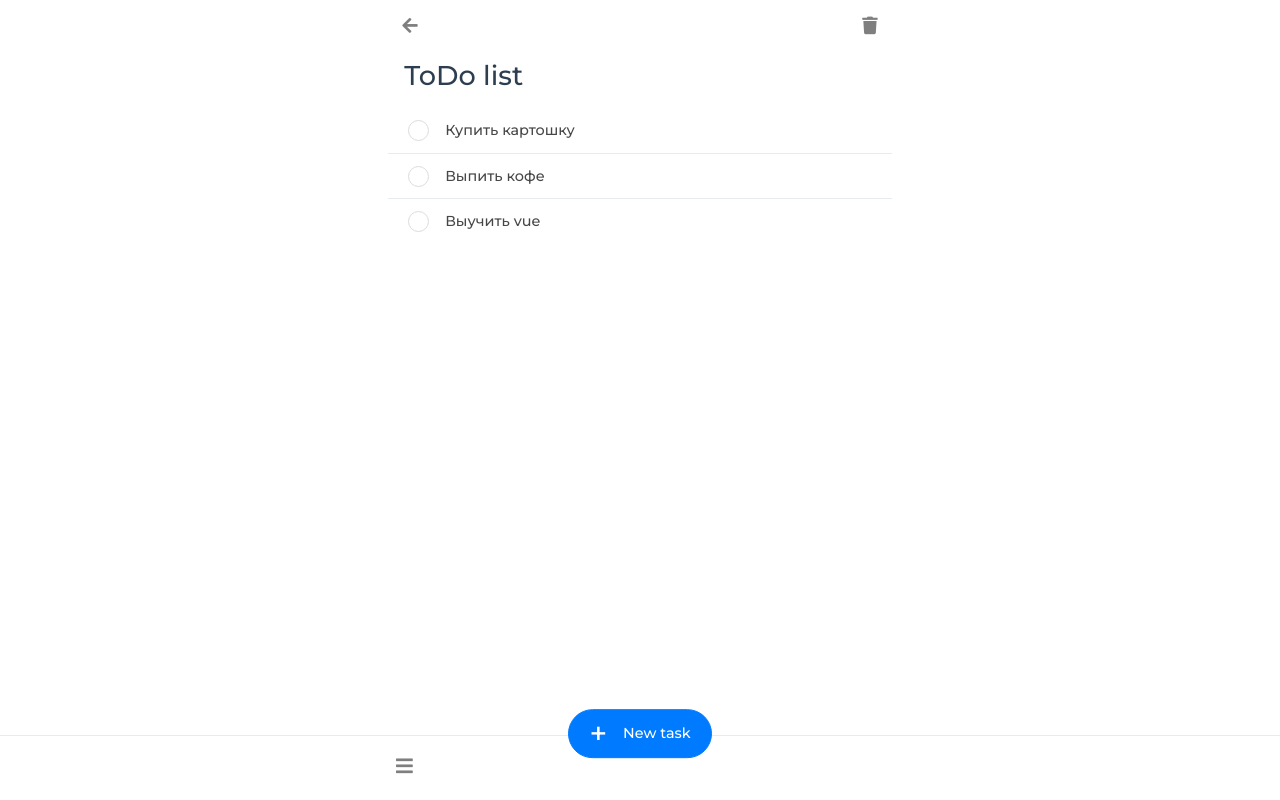
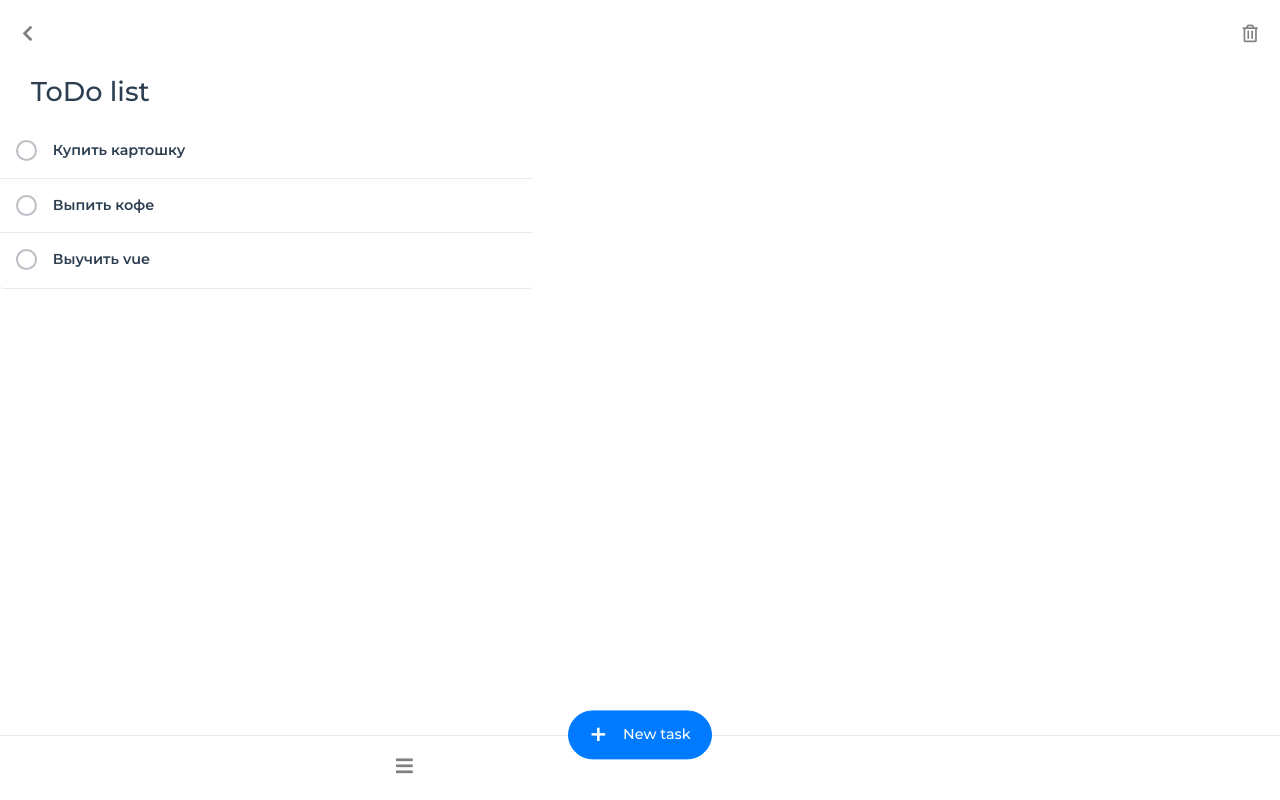
Before and after one commit to BezzubovEgor/vue-task-list, a Vue app: page /#/projects/1 in a window 1280 px wide. Built offline with nearby package versions, Linux system fonts and the light colour scheme.

Commit message:
styles changed, add project fix

```diff
--- a/src/App.vue
+++ b/src/App.vue
@@ -50,7 +50,8 @@ export default {
 
 .fade-enter-active,
 .fade-leave-active {
-  transition: all 0.2s;
+  transition: all .3s;
+  overflow: hidden;
 }
 
 .fade-enter,
--- a/src/components/core/AppCheckbox.vue
+++ b/src/components/core/AppCheckbox.vue
@@ -21,7 +21,7 @@ export default {
   width: 1.3rem;
   display: inline-block;
   border-radius: 1.5rem;
-  border: 1px solid #dadce0;
+  border: 2px solid #bbbec4;
   text-align: center;
   margin-right: 1rem;
   color: white;
--- a/src/components/core/AppListGroupItem.vue
+++ b/src/components/core/AppListGroupItem.vue
@@ -1,5 +1,5 @@
 <template>
-  <div class="list-group-item" :class="className">
+  <div class="list-group-item p-3" :class="className">
     <slot/>
   </div>
 </template>
@@ -24,6 +24,9 @@ export default {
 .list-group-item:first-child {
   border-top: none;
 }
+.list-group-item:last-child {
+  border-bottom: 1px solid #e9ecef;
+}
 .list-group-item:hover {
   background: transparent;
 }
--- a/src/components/core/layout/AppPage.vue
+++ b/src/components/core/layout/AppPage.vue
@@ -1,7 +1,9 @@
 <template>
-  <div class="page row d-flex flex-column justify-content-between align-items-center flex-nowrap">
-    <div class="col-sm-10 col-md-7 col-lg-5 text-left">
+  <div class="page row d-flex flex-column justify-content-between align-items-streatch flex-nowrap">
+    <div class="actions p-2">
       <slot name="actions"/>
+    </div>
+    <div class="content pb-4 flex-grow-1 col-sm-10 col-md-7 col-lg-5 text-left">
       <h1 class="mt-3 ml-3">
         <slot name="header"/>
       </h1>
@@ -9,7 +11,9 @@
         <slot/>
       </div>
     </div>
-    <slot name="footer"/>
+    <div class="footer">
+      <slot name="footer"/>
+    </div>
   </div>
 </template>
 
@@ -24,9 +28,21 @@ export default {
   height: 100%;
   width: 100%;
   position: absolute;
+  overflow: scroll;
+}
+.content {
+  overflow: auto;
 }
 h1 {
   font-size: 1.7rem;
   font-weight: 500;
 }
+.actions {
+  background: white;
+  z-index: 10000;
+}
+.footer {
+  position: relative;
+  background: white;
+}
 </style>
--- a/src/components/projects/ProjectFooter.vue
+++ b/src/components/projects/ProjectFooter.vue
@@ -44,8 +44,8 @@ export default {
 <style scoped>
 .project-footer {
   width: 100%;
-  position: relative;
-  height: 1rem;
+  position: fixed;
+  z-index: 10000;
 }
 .plus {
   font-size: 1.9rem;
@@ -53,7 +53,7 @@ export default {
 }
 .add-button {
   position: absolute;
-  transform: translateY(-20%);
+  transform: translateY(-50%);
   width: 100%;
 }
 .additional-controls {
--- a/src/components/projects/ProjectForm.vue
+++ b/src/components/projects/ProjectForm.vue
@@ -5,7 +5,7 @@
         class="form-control project-form-input"
         placeholder="What project are you want to create?"
         required
-        v-model="title"
+        v-model="name"
         v-focus
       >
     </div>
@@ -26,7 +26,7 @@ export default {
   },
   data() {
     return {
-      title: "",
+      name: "",
     };
   },
   directives: {
@@ -34,11 +34,11 @@ export default {
   },
   methods: {
     submit() {
-      if (!this.title) {
+      if (!this.name) {
         return;
       }
-      this.$emit("add", { title: this.title });
-      this.title = "";
+      this.$emit("add", { name: this.name });
+      this.name = "";
     },
   }
 };
--- a/src/components/todos/ToDoFooter.vue
+++ b/src/components/todos/ToDoFooter.vue
@@ -28,7 +28,7 @@ export default {
   },
   data() {
     return {
-      isFormOpen: false,
+      isFormOpen: false
     };
   },
   methods: {
@@ -44,8 +44,8 @@ export default {
 <style scoped>
 .todo-footer {
   width: 100%;
-  position: relative;
-  height: 1rem;
+  position: fixed;
+  z-index: 10000;
 }
 .plus {
   font-size: 1.9rem;
@@ -53,7 +53,7 @@ export default {
 }
 .add-button {
   position: absolute;
-  transform: translateY(-20%);
+  transform: translateY(-50%);
   width: 100%;
 }
 .additional-controls {
--- a/src/components/todos/ToDoForm.vue
+++ b/src/components/todos/ToDoForm.vue
@@ -47,14 +47,14 @@ export default {
     };
   },
   directives: {
-    focus,
+    focus
   },
   methods: {
     submit() {
       if (!this.title) {
         return;
       }
-      this.$emit("add", { title: this.title });
+      this.$emit("add", { title: this.title, description: this.description });
       this.title = "";
     },
     openDescription() {
@@ -80,9 +80,9 @@ export default {
   font-size: 0.8rem;
   overflow: hidden;
   resize: none;
-  color: rgba(0, 0, 0, 0.65);
+  color: rgba(0, 0, 0, 0.55);
 }
 .description .todo-form-input::placeholder {
-  color: rgba(0, 0, 0, 0.54);
+  color: rgba(0, 0, 0, 0.45);
 }
 </style>
--- a/src/components/todos/ToDoItem.vue
+++ b/src/components/todos/ToDoItem.vue
@@ -1,5 +1,13 @@
 <template>
-  <div class="todo-item" v-bind:class="todoClass" @click="$emit('toggle')"><AppCheckbox :value="done"/>{{ title }}</div>
+  <div class="todo-item d-flex" v-bind:class="todoClass" @click="$emit('toggle')">
+    <AppCheckbox :value="done"/>
+    <div class="text-wrapper">
+      <div class="title">{{ title }}</div>
+      <div class="desc mt-1" v-show="description">
+        <div class="desc-line" v-for="(line, index) of descriptionLines" :key="index">{{line}}</div>
+      </div>
+    </div>
+  </div>
 </template>
 
 <script>
@@ -13,6 +21,7 @@ export default {
       type: String,
       required: true
     },
+    description: String,
     done: Boolean
   },
   computed: {
@@ -20,6 +29,12 @@ export default {
       return {
         done: this.done
       };
+    },
+    descriptionLines() {
+      if (this.description) {
+        return this.description.split("\n").slice(0, 2);
+      }
+      return undefined;
     }
   }
 };
@@ -30,11 +45,32 @@ export default {
   text-decoration: line-through;
 }
 
+.text-wrapper {
+  flex-basis: 100%;
+  min-width: 0;
+}
+
 .todo-item {
   cursor: pointer;
-  font-size: .9rem;
-  font-weight: 500;
-  color: rgba(0,0,0,.72);
+  font-size: 0.9rem;
+  font-weight: 600;
 }
 
+.title {
+  overflow: hidden;
+  white-space: nowrap;
+  text-overflow: ellipsis;
+}
+
+.desc {
+  font-size: 0.8rem;
+  color: rgba(0, 0, 0, 0.55);
+}
+
+.desc-line {
+  white-space: nowrap;
+  overflow: hidden;
+  text-overflow: ellipsis;
+  word-wrap: break-word;
+}
 </style>
--- a/src/components/todos/ToDoList.vue
+++ b/src/components/todos/ToDoList.vue
@@ -34,12 +34,12 @@ export default {
 <style scoped>
 .fade-enter-active,
 .fade-leave-active {
-  transition: all 0.3s;
+  transition: all .3s;
   bottom: 0;
 }
 .fade-enter,
 .fade-leave-to {
-  bottom: -50px;
+  transform: translateY(-50px);
   opacity: 0;
 }
 </style>
--- a/src/components/todos/ToDoPage.vue
+++ b/src/components/todos/ToDoPage.vue
@@ -1,17 +1,17 @@
 <template>
-  <AppPage>
+  <AppPage v-if="project">
     <template #actions>
       <div class="d-flex justify-content-between actions px-2 pt-3 pb-1">
         <AppButton mode="default-secondary" @click="back">
-          <i class="fas fa-arrow-left"/>
+          <i class="fas fa-chevron-left"/>
         </AppButton>
         <AppButton mode="default-secondary" @click="removeSelectedProject">
-          <i class="fas fa-trash"/>
+          <i class="far fa-trash-alt"/>
         </AppButton>
       </div>
     </template>
     <template #header>{{ project.name }}</template>
-    <ToDoList class="mt-3" :todos="project.todos" @toggle="toggleToDo"/>
+    <ToDoList class="mt-3 todo-list" :todos="project.todos" @toggle="toggleToDo"/>
     <template #footer>
       <ToDoFooter/>
     </template>
@@ -26,7 +26,11 @@ import AppButton from "../core/AppButton";
 import ToDoList from "./ToDoList";
 import ToDoFooter from "./ToDoFooter";
 import routes from "../../router/routes";
-import { SELECT_PROJECT, TOGGLE_TODO, REMOVE_PROJECT } from "../../store/mutationTypes";
+import {
+  SELECT_PROJECT,
+  TOGGLE_TODO,
+  REMOVE_PROJECT
+} from "../../store/mutationTypes";
 
 export default {
   name: "ToDoPage",
@@ -60,8 +64,8 @@ export default {
       this.$router.back();
     },
     removeSelectedProject() {
-      this.removeSelectedProject(this.project);
       this.back();
+      this[REMOVE_PROJECT](this.project);
     }
   }
 };
@@ -76,4 +80,8 @@ export default {
 .actions i {
   font-size: 1.1rem;
 }
+.todo-list {
+  margin-right: -15px;
+  margin-left: -15px;
+}
 </style>
--- a/src/store/mutations.js
+++ b/src/store/mutations.js
@@ -7,7 +7,7 @@ export default {
             done: false,
             id: new Date().getTime(),
         };
-        state.projects.find(({ id }) => id === state.selectedProject).todos.push(newToDo);
+        state.projects.find(({ id }) => id === state.selectedProject).todos.unshift(newToDo);
     },
 
     [TOGGLE_TODO](state, todoId) {
@@ -24,6 +24,6 @@ export default {
     },
 
     [ADD_PROJECT](state, project) {
-        state.projects.push({ ...project, todos: [] });
+        state.projects.push({ ...project, todos: [], id: new Date().getTime() });
     }
 };
```
